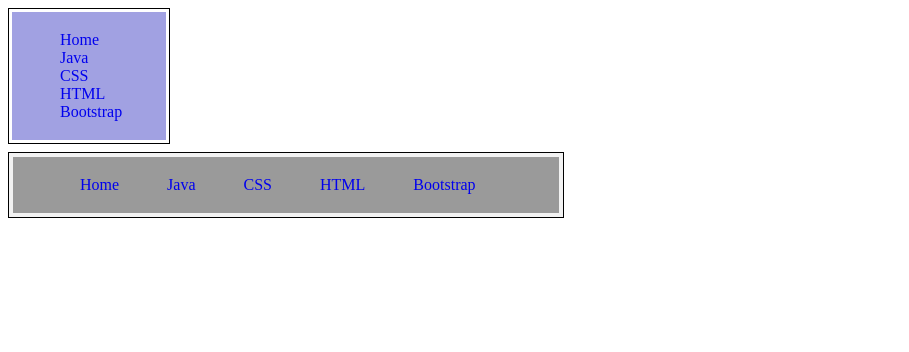
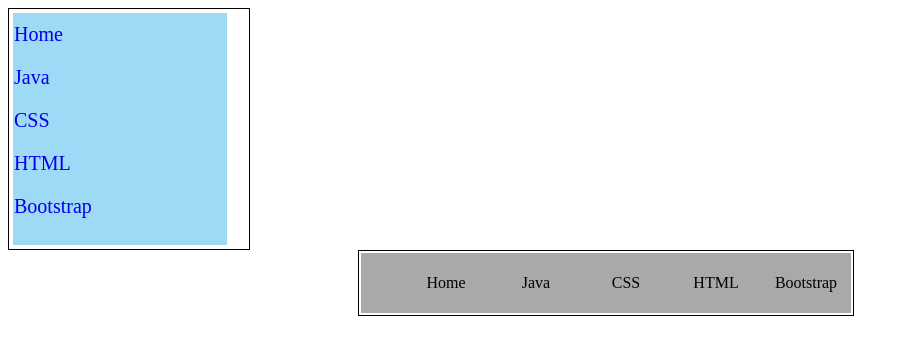
Before and after one commit to gouravmakur09/MERNStackTasks, a plain HTML site: page Task7.html in a window 1280 px wide. Shown: the whole page, without its empty margins (0-909 px from the left). Drawn offline with Linux system fonts and the light colour scheme.

Commit message:
Add files via upload

```diff
--- a/Task7.html
+++ b/Task7.html
@@ -4,109 +4,114 @@
 <head>
     <meta charset="UTF-8">
     <meta name="viewport" content="width=device-width, initial-scale=1.0">
-    <title>Css Task 2</title>
+    <title>Task 7</title>
     <style>
         .menubar {
+            display: flex;
             background-color: white;
             border: 1px solid black;
+            width: 30vh;
+            height: 30vh;
+        }
+
+        .menubar nav {
+            background-color: rgb(158, 217, 246);
+            width: 214px;
+            margin: 4px;
+        }
+
+        .menubar nav ul {
+            margin: 0px 0 0 0px;
+            height: 213px;
+        }
+
+
+        .menubar nav ul li {
+            list-style: none;
+            margin: 18px 0px;
+            margin: 1px 0px 2px -39px;
+            font-size: 20px;
+            height: 41px;
             display: flex;
-            width: 20vh;
+            align-items: center;
 
         }
 
-        .menu {
+        .menubar nav ul li:hover {
+            background-color: rgb(255 180 14);
 
-            display: flex;
-            width: 20vh;
-            background-color: rgb(161, 161, 226);
-            margin: 3px;
-            padding: 3px;
         }
 
-        .menu ul li {
-            list-style: none;
+        .menubar nav ul li a {
+            text-decoration: none;
+
         }
 
-        .menu ul li a {
-            text-decoration: none;
-            margin: 6px 5px;
+        .hmenubar {
+            background-color: white;
+            margin: 0 350px;
+            border: 1px solid black;
+            width: 494px;
         }
 
-        .menubar menu nav li a:hover {
-            background-color: rgb(249, 205, 30);
-            color: antiquewhite;
-            font-weight: bold;
-        }
-
-        .menubar2 {
-            background-color: #f2f2f2;
-            border: 1px solid black;
-            width: 552px;
-            padding: 1px;
-            margin: 8px 0;
-        }
-
-        .menu2 {
-
-            background-color: rgb(154, 154, 154);
-            margin: 3px;
-            padding: 3px;
-            width: 540px;
-        }
-
-        .menubar2 .menu2 ul {
+        #horizontal ul {
+            margin: 2px 2px;
             display: flex;
             justify-content: flex-start;
             align-items: center;
-            width: 50vh;
-
+            background-color: rgb(169, 169, 169);
+            height: 60px;
+            width: 450px;
         }
 
-        .menubar2 .menu2 ul li {
-            list-style: none;
-
+        #horizontal ul li a {
+            text-decoration: none;
+            align-content: center;
         }
 
-        .menubar2 .menu2 ul li a {
-            text-decoration: none;
-            margin: 0 24px;
+        #horizontal ul li {
+            list-style: none;
+            margin: 0 1px;
 
+            width: 88px;
+            height: 59px;
+            align-items: center;
+            display: flex;
+            justify-content: center;
         }
 
-        .menubar2 .menu2 nav ul li a :hover {
-            font-weight: bold;
+        #horizontal ul li:hover {
+            background-color: rgb(69, 69, 69);
+            color: white;
         }
     </style>
 </head>
 
 <body>
     <header>
+        <div class="menubar">
             <nav>
-            <div class="menubar">
-                <div class="menu">
                 <ul>
                     <li><a href="#home">Home</a></li>
                     <li><a href="#java">Java</a></li>
-                        <li><a href="#css">CSS</a></li>
+                    <li><a href="#Css">CSS</a></li>
                     <li><a href="#html">HTML</a></li>
                     <li><a href="#bootstrap">Bootstrap</a></li>
                 </ul>
+            </nav>
         </div>
+        <div class="hmenubar">
+            <nav id="horizontal">
+                <ul id="horizontal ul">
+                    <li><a href="#home"></a>Home</li>
+                    <li><a href="#home"></a>Java</li>
+                    <li><a href="#home"></a>CSS</li>
+                    <li><a href="#home"></a>HTML</li>
+                    <li><a href="#home"></a>Bootstrap</li>
+
+                </ul>
+            </nav>
         </div>
-            <div class="menubar2">
-                <div class="menu2">
-                    <ul>
-                        <li><a href="#home">Home</a></li>
-                        <li><a href="#java">Java</a></li>
-                        <li><a href="#css">CSS</a></li>
-                        <li><a href="#html">HTML</a></li>
-                        <li><a href="#bootstrap">Bootstrap</a></li>
-                    </ul>
-                </div>
-            </div>
-
-        </nav>
-
     </header>
 </body>
 
```
Also changed, not shown: Task10.html (added, +101 -0 lines), Task8.html (added, +11 -0 lines), Task9.html (added, +87 -0 lines). Lines whose indentation alone changed are shown as unchanged.
